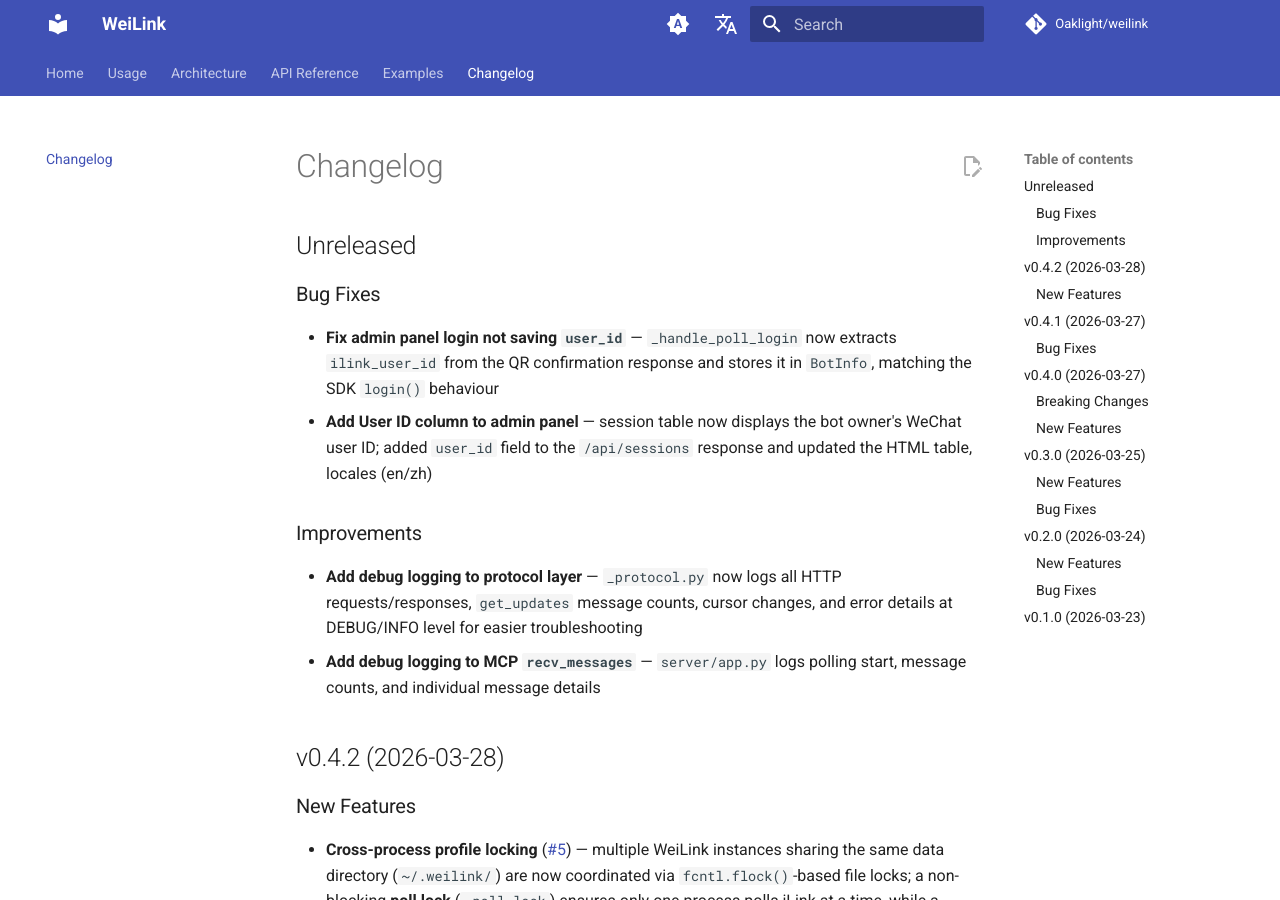
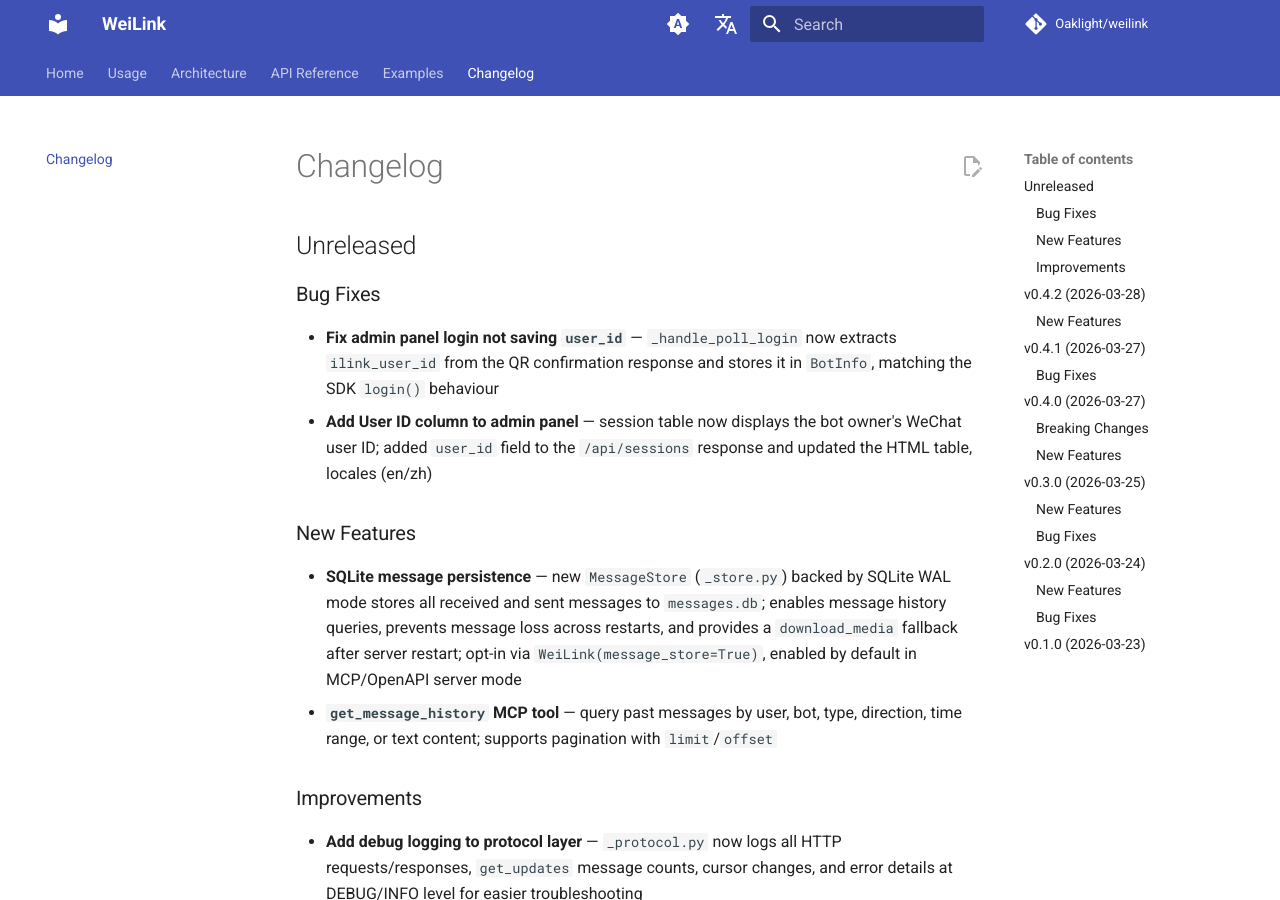
Before and after one commit to Oaklight/weilink, an MkDocs documentation site: the page built from docs/changelog.md, in a window 1280 px wide and 900 px high. Built offline with MkDocs 1.6.1 and Material for MkDocs 9.7.7, drawn with Linux system fonts in a browser that asks for light colours; comment, search, counter and statistics services are not loaded.

Commit message:
Add SQLite message persistence to Unreleased changelog

```diff
--- a/docs/changelog.md
+++ b/docs/changelog.md
@@ -6,6 +6,11 @@
 
 - **Fix admin panel login not saving `user_id`** — `_handle_poll_login` now extracts `ilink_user_id` from the QR confirmation response and stores it in `BotInfo`, matching the SDK `login()` behaviour
 - **Add User ID column to admin panel** — session table now displays the bot owner's WeChat user ID; added `user_id` field to the `/api/sessions` response and updated the HTML table, locales (en/zh)
+
+### New Features
+
+- **SQLite message persistence** — new `MessageStore` (`_store.py`) backed by SQLite WAL mode stores all received and sent messages to `messages.db`; enables message history queries, prevents message loss across restarts, and provides a `download_media` fallback after server restart; opt-in via `WeiLink(message_store=True)`, enabled by default in MCP/OpenAPI server mode
+- **`get_message_history` MCP tool** — query past messages by user, bot, type, direction, time range, or text content; supports pagination with `limit`/`offset`
 
 ### Improvements
 
```
